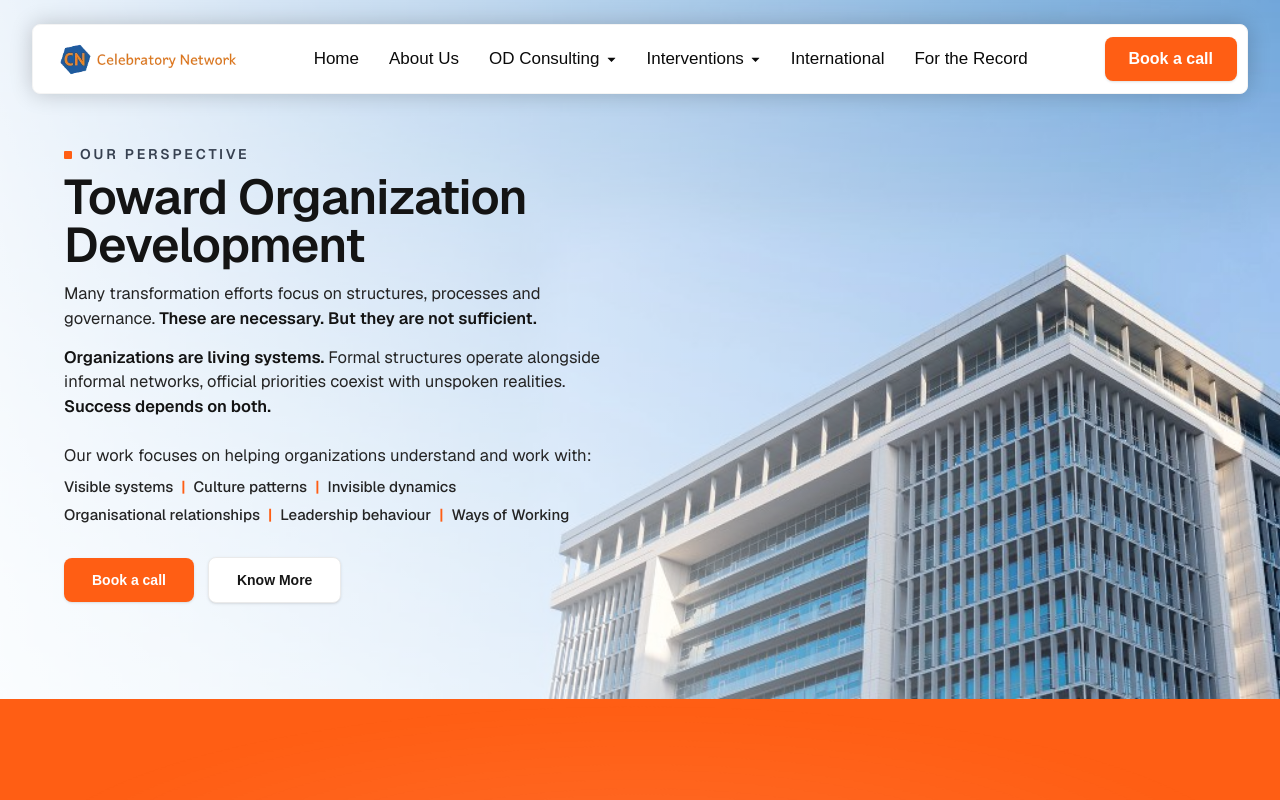
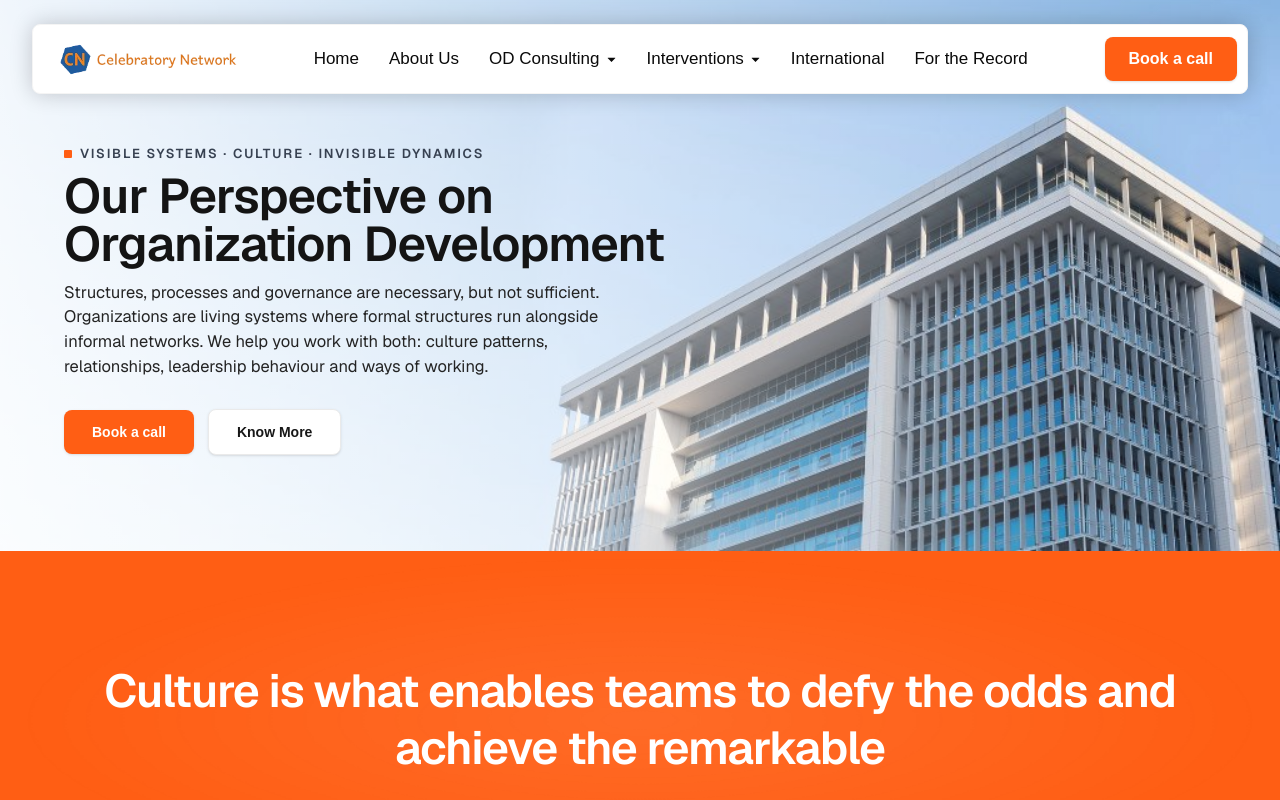
Before and after one commit to chaitanyaeparivartan-sketch/Celebratory-Network, a Next.js app: page /business-od in a window 1280 px wide. Shown: the top 800 px of the page. Built offline with nearby package versions, Linux system fonts and the light colour scheme; a web font is replaced by a local one.

Commit message:
feat(business-od): update Hero content with new Title, Tag, and Brief

```diff
--- a/app/od-consulting/business-od/components/Hero.jsx
+++ b/app/od-consulting/business-od/components/Hero.jsx
@@ -27,7 +27,7 @@ export default function BusinessODHero({ className = "" }) {
       >
         <Image
           src="/BusinessOD/hero-building.jpg"
-          alt="Toward Organization Development"
+          alt="Our Perspective on Organization Development"
           fill
           priority
           unoptimized
@@ -57,8 +57,8 @@ export default function BusinessODHero({ className = "" }) {
               className="w-1.5 h-1.5 sm:w-2 sm:h-2 bg-[#FF5E14] inline-block rounded-[1px] shrink-0"
               aria-hidden="true"
             />
-            <span className="text-[#374151] font-semibold text-[12px] sm:text-[13px] md:text-[14px] tracking-[0.2em] uppercase select-none">
-              OUR PERSPECTIVE
+            <span className="text-[#374151] font-semibold text-[11px] sm:text-[12px] md:text-[13px] tracking-[0.14em] uppercase select-none">
+              Visible Systems · Culture · Invisible Dynamics
             </span>
           </div>
 
@@ -71,7 +71,7 @@ export default function BusinessODHero({ className = "" }) {
               transitionDelay: "180ms",
             }}
           >
-            Toward Organization Development
+            Our Perspective on Organization Development
           </h1>
 
           {/* Story Paragraphs */}
@@ -84,42 +84,8 @@ export default function BusinessODHero({ className = "" }) {
             }}
           >
             <p className="text-[#242424] text-[15px] sm:text-[15.5px] md:text-[16px] lg:text-[16.5px] leading-[1.55] sm:leading-[1.5] font-normal">
-              Many transformation efforts focus on structures, processes and governance.{" "}
-              <strong className="font-semibold text-[#141414]">
-                These are necessary. But they are not sufficient.
-              </strong>
+              Structures, processes and governance are necessary, but not sufficient. Organizations are living systems where formal structures run alongside informal networks. We help you work with both: culture patterns, relationships, leadership behaviour and ways of working.
             </p>
-
-            <p className="text-[#242424] text-[15px] sm:text-[15.5px] md:text-[16px] lg:text-[16.5px] leading-[1.55] sm:leading-[1.5] font-normal">
-              <strong className="font-semibold text-[#141414]">Organizations are living systems.</strong>{" "}
-              Formal structures operate alongside informal networks, official priorities coexist with unspoken realities.{" "}
-              <strong className="font-semibold text-[#141414]">
-                Success depends on both.
-              </strong>
-            </p>
-
-            <div className="pt-2 sm:pt-2.5 space-y-2">
-              <p className="text-[#242424] text-[15px] sm:text-[15.5px] md:text-[16px] lg:text-[16.5px] leading-[1.55] sm:leading-[1.5] font-normal">
-                Our work focuses on helping organizations understand and work with:
-              </p>
-
-              <div className="space-y-1 sm:space-y-1.5 text-[14px] sm:text-[14.5px] md:text-[15px] leading-[1.5] text-[#242424] font-medium">
-                <p className="flex flex-wrap items-center gap-x-2 gap-y-1">
-                  <span>Visible systems</span>
-                  <span className="text-[#FF5E14] font-semibold select-none">|</span>
-                  <span>Culture patterns</span>
-                  <span className="text-[#FF5E14] font-semibold select-none">|</span>
-                  <span>Invisible dynamics</span>
-                </p>
-                <p className="flex flex-wrap items-center gap-x-2 gap-y-1">
-                  <span>Organisational relationships</span>
-                  <span className="text-[#FF5E14] font-semibold select-none">|</span>
-                  <span>Leadership behaviour</span>
-                  <span className="text-[#FF5E14] font-semibold select-none">|</span>
-                  <span>Ways of Working</span>
-                </p>
-              </div>
-            </div>
 
             {/* Actions */}
             <div className="pt-3 sm:pt-4 flex items-center gap-3 sm:gap-3.5">
```
